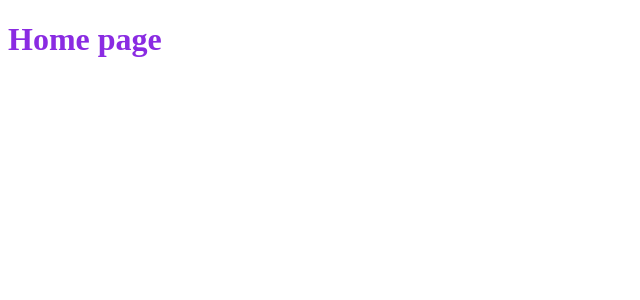
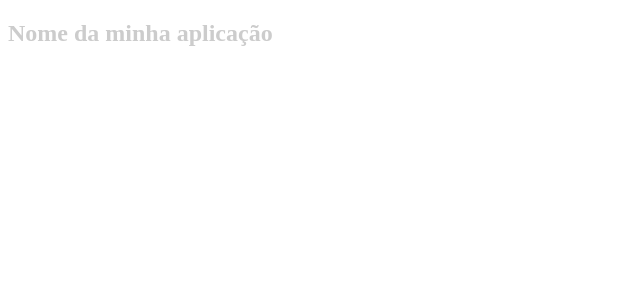
Before and after one commit to devboost-2021-2/frontend, a React (Create React App) app: page / in a window 1280 px wide. Shown: the top 300 px of the page, without its empty margins (0-640 px from the left). Built offline with nearby package versions, Linux system fonts and the light colour scheme.

Commit message:
add navbar
Signed-off-by: Erick Rodrigues <erick.rodrigues.santana14@gmail.com>

```diff
--- a/src/pages/Home/index.js
+++ b/src/pages/Home/index.js
@@ -1,7 +1,13 @@
 import "./style.css";
 
 function Home() {
-  return <h1>Home page</h1>;
+  return (
+    <div>
+      <nav>
+        <h1>Nome da minha aplicação</h1>
+      </nav>
+    </div>
+  );
 }
 
 export default Home;
--- a/src/pages/Home/style.css
+++ b/src/pages/Home/style.css
@@ -1,3 +1,3 @@
 h1 {
-  color: blueviolet;
+  color: #cccccc;
 }
```
